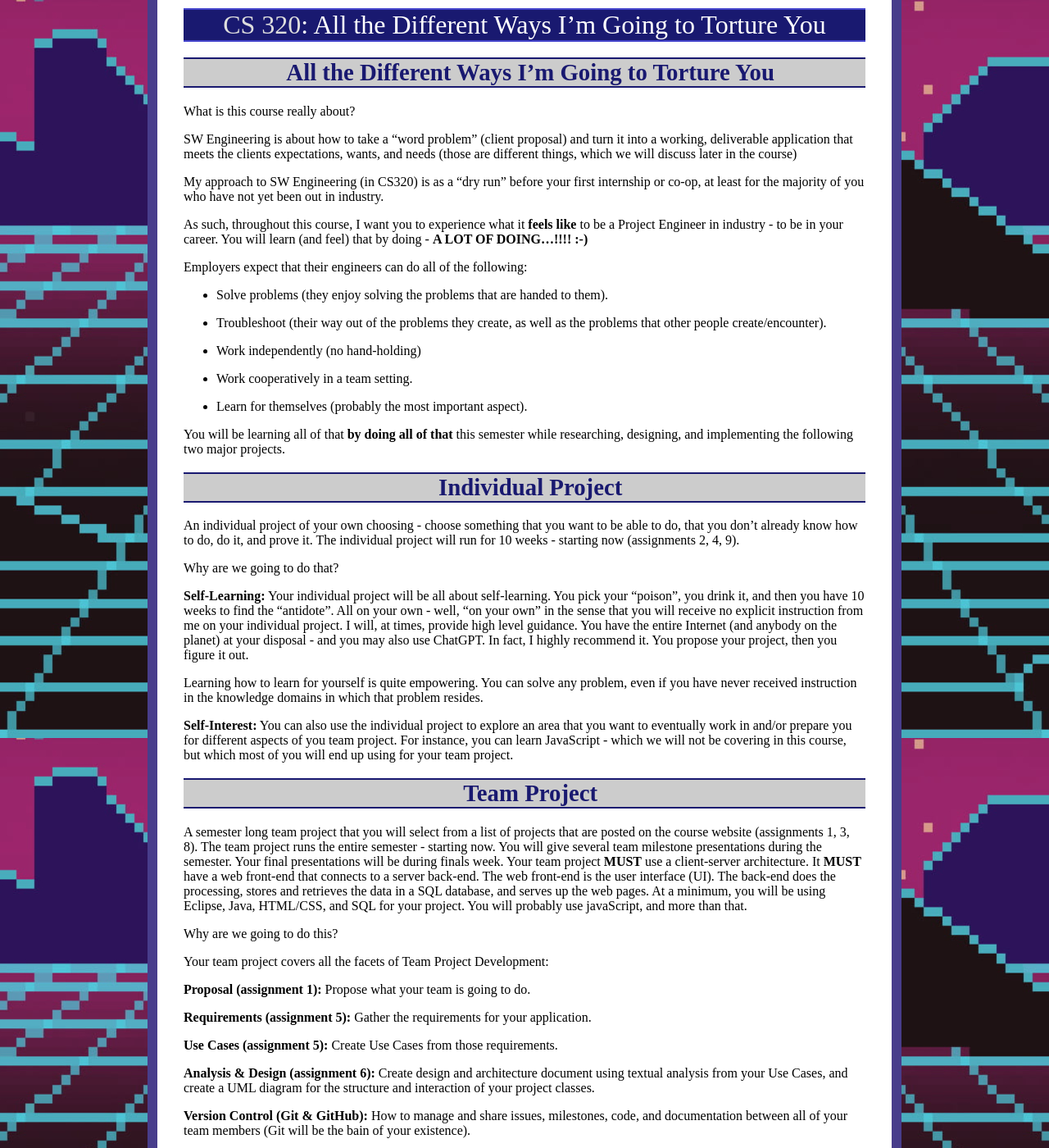
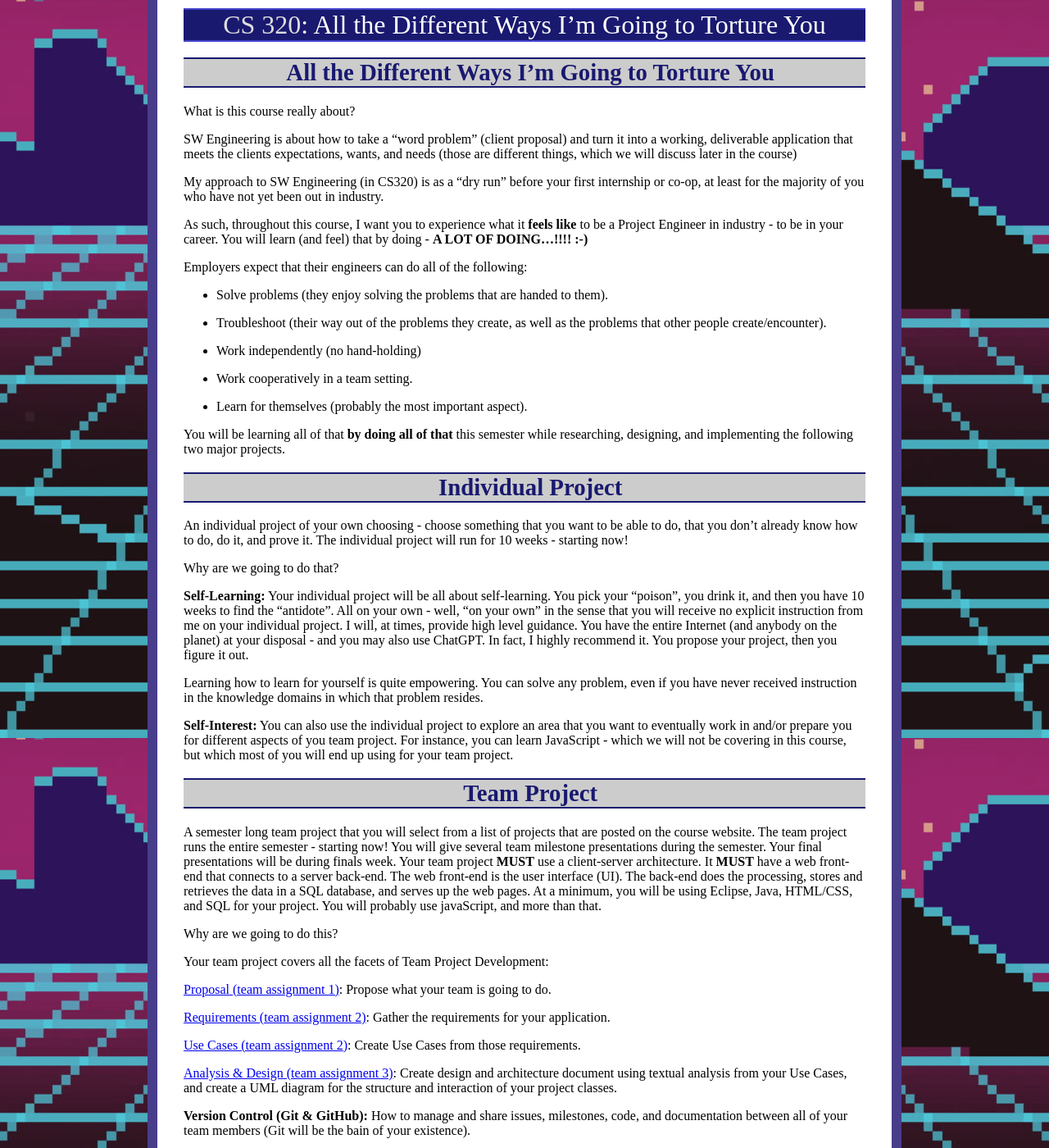
Before and after one commit to ycpcs/cs320-spring2026, a Jekyll site: the page built from lectures/lecture01.md, in a window 1280 px wide and 1400 px high. Shown: the whole window at 82% size. Built offline with Jekyll 4.4.1, drawn with Linux system fonts in a browser that asks for light colours; our own code applies the rules of GitHub Pages for plain Markdown files.

Commit message:
update lecture01
update lecture 01

```diff
--- a/lectures/lecture01.md
+++ b/lectures/lecture01.md
@@ -30,7 +30,7 @@ You will be learning all of that **by doing all of that** this semester while re
 
 Individual Project
 ==================
-An individual project of your own choosing - choose something that you want to be able to do, that you don't already know how to do, do it, and prove it.  The individual project will run for 10 weeks - starting now  (assignments 2, 4, 9).
+An individual project of your own choosing - choose something that you want to be able to do, that you don't already know how to do, do it, and prove it.  The individual project will run for 10 weeks - starting now!
 
 Why are we going to do that?
 
@@ -43,19 +43,19 @@ Learning how to learn for yourself is quite empowering.  You can solve any probl
 Team Project
 ============
 
-A semester long team project that you will select from a list of projects that are posted on the course website (assignments 1, 3, 8).  The team project runs the entire semester - starting now.  You will give several team milestone presentations during the semester.  Your final presentations will be during finals week.  Your team project **MUST** use a client-server architecture.  It **MUST** have a web front-end that connects to a server back-end.  The web front-end is the user interface (UI). The back-end does the processing, stores and retrieves the data in a SQL database, and serves up the web pages.  At a minimum, you will be using Eclipse, Java, HTML/CSS, and SQL for your project.  You will probably use javaScript, and more than that.
+A semester long team project that you will select from a list of projects that are posted on the course website.  The team project runs the entire semester - starting now!  You will give several team milestone presentations during the semester.  Your final presentations will be during finals week.  Your team project **MUST** use a client-server architecture.  It **MUST** have a web front-end that connects to a server back-end.  The web front-end is the user interface (UI). The back-end does the processing, stores and retrieves the data in a SQL database, and serves up the web pages.  At a minimum, you will be using Eclipse, Java, HTML/CSS, and SQL for your project.  You will probably use javaScript, and more than that.
 
 Why are we going to do this?
 
 Your team project covers all the facets of Team Project Development:
 
-**Proposal (assignment 1):** Propose what your team is going to do.
+[Proposal (team assignment 1)](../assign/assignT01.html): Propose what your team is going to do.
 
-**Requirements (assignment 5):** Gather the requirements for your application.
+[Requirements (team assignment 2)](../assign/assignT02.html): Gather the requirements for your application.
 
-**Use Cases (assignment 5):** Create Use Cases from those requirements.
+[Use Cases (team assignment 2)](../assign/assignT02.html): Create Use Cases from those requirements.
 
-**Analysis & Design (assignment 6):** Create design and architecture document using textual analysis from your Use Cases, and create a UML diagram for the structure and interaction of your project classes.
+[Analysis & Design (team assignment 3)](../assign/assignT03.html): Create design and architecture document using textual analysis from your Use Cases, and create a UML diagram for the structure and interaction of your project classes.
 
 **Version Control (Git & GitHub):** How to manage and share issues, milestones, code, and documentation between all of your team members (Git will be the bain of your existence).
 
```
